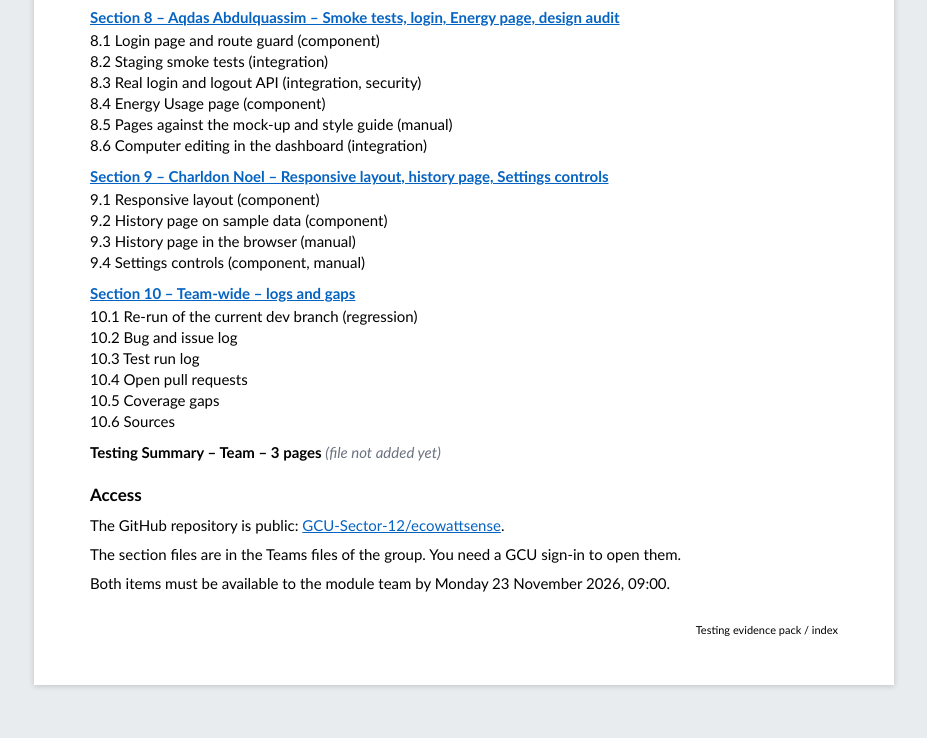
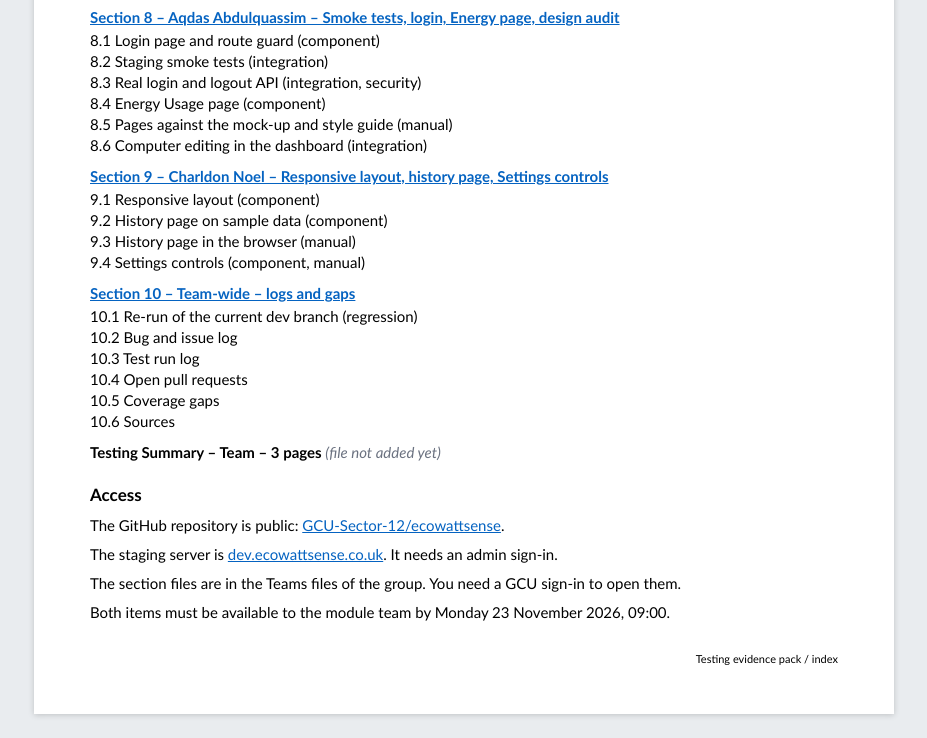
Before and after one commit to GCU-Sector-12/ecowattsense-testing-evidence, a plain HTML site: page index.html in a window 1280 px wide. Shown: the part 1274-2012 px from the top of the page, without its empty margins (176-1103 px from the left). Before the commit the page ends 1983 px from the top, so only its background shows below. Drawn offline with Linux system fonts and the light colour scheme.

Commit message:
Add the staging server to Access
Co-Authored-By: Claude Opus 5.5 <noreply@anthropic.com>

```diff
--- a/index.html
+++ b/index.html
@@ -137,6 +137,7 @@
 
     <h3>Access</h3>
     <p>The GitHub repository is public: <a href="https://github.com/GCU-Sector-12/ecowattsense" target="_blank" rel="noopener">GCU-Sector-12/ecowattsense</a>.</p>
+    <p>The staging server is <a href="https://dev.ecowattsense.co.uk" target="_blank" rel="noopener">dev.ecowattsense.co.uk</a>. It needs an admin sign-in.</p>
     <p>The section files are in the Teams files of the group. You need a GCU sign-in to open them.</p>
     <p>Both items must be available to the module team by Monday 23 November 2026, 09:00.</p>
 
```
